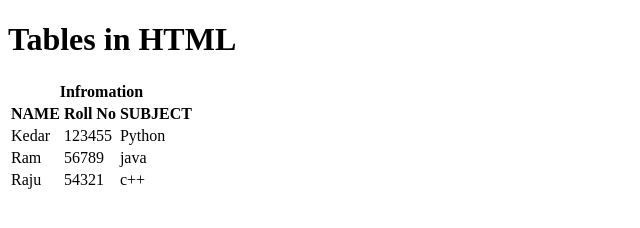
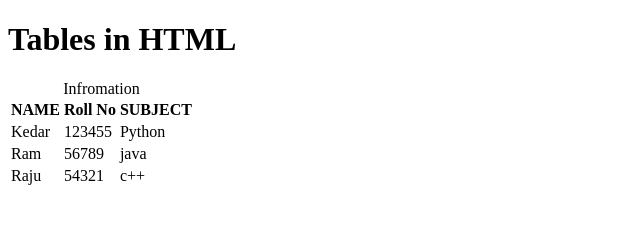
Before and after one commit to iamkedar01/HTML, a plain HTML site: page 9TableInHTML/index.html in a window 1280 px wide. Shown: the full height of the page, 0-640 px from the left. Drawn offline with Linux system fonts and the light colour scheme.

Commit message:
Tables in HTML

```diff
--- a/9TableInHTML/index.html
+++ b/9TableInHTML/index.html
@@ -9,12 +9,18 @@
 <body>
 
     <table>
-        <th colspan="3">Infromation </th> <!-- This must be written in inside the table box or content only-->
+
+        <thead>
+        <caption colspan="3">Infromation </caption> <!-- This must be written in inside the table box or content only-->
         <tr>
             <th>NAME</th>
             <th>Roll No</th>
             <th>SUBJECT</th>
         </tr>
+        </thead>
+
+
+        <tbody>
         <tr>
             <td>Kedar</td>
             <td>123455</td>
@@ -30,6 +36,8 @@
             <td>54321</td>
             <td>c++</td>
         </tr>
+        </tbody>
+
     </table>
 </body>
 </html>
```
